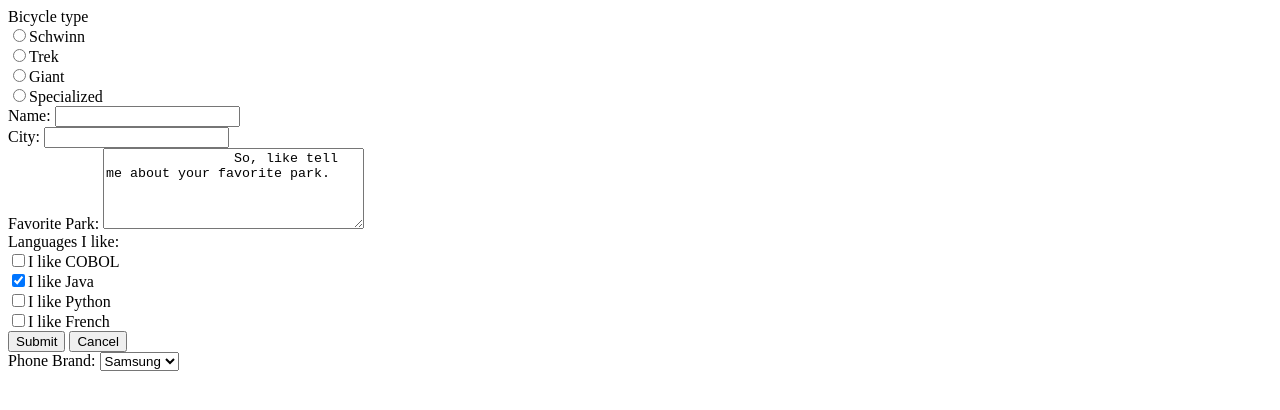
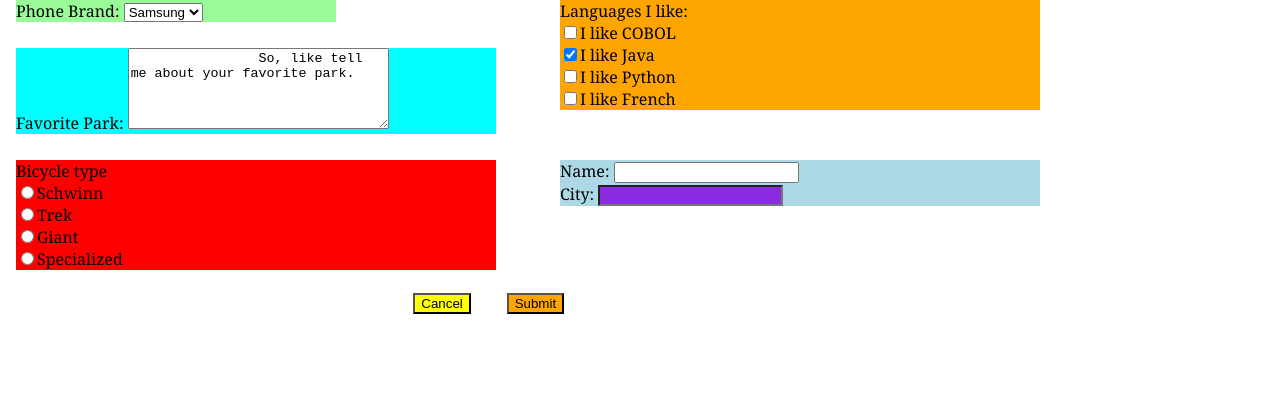
Before and after one commit to murbanski2/HtmlCssPractice1, a plain HTML site: page web/page4.html in a window 1280 px wide. Drawn offline with Linux system fonts and the light colour scheme.

Commit message:
Added styles to page4.  Made style for cancel button yellow for all instead of orange to show that I can have different buttons.

```diff
--- a/web/page4.html
+++ b/web/page4.html
@@ -8,9 +8,13 @@ and open the template in the editor.
         <title>Page 4</title>
         <meta http-equiv="Content-Type" content="text/html; charset=UTF-8">
     </head>
-    <body>
+    <body style="font-family: Georgia, 'Times New Roman', Times, serif;">
         <form action="">
-            <div class="myradio">
+            <div style="position: absolute;
+                        top: 10em;
+                        left: 1em;
+                        width: 30em;
+                        background-color: red;">
                 Bicycle type<br/>
                 <input type="radio" name="sex" value="male">Schwinn<br/>
                 <input type="radio" name="sex" value="female">Trek<br/>
@@ -18,19 +22,31 @@ and open the template in the editor.
                 <input type="radio" name="sex" value="female">Specialized<br/>
             </div>
 
-            <div class="mytext1">
+            <div style="position: absolute;
+                top: 10em;
+                left: 35em;
+                width: 30em;
+                background-color: lightblue;">
                 Name: <input type="text" name="name"><br/>
-                City: <input class="mytext2"  type="text" name="city"><br/>
+                City: <input style="background-color: blueviolet; color: white;"  type="text" name="city"><br/>
             </div>
 
-            <div class="mytext3">
+            <div style="position: absolute;
+                top: 3em;
+                left: 1em;
+                width: 30em;
+                background-color: aqua;">
                 Favorite Park:
                 <textarea class="textarea1" rows="5" cols="30">
                 So, like tell me about your favorite park.
                 </textarea>
             </div>
 
-            <div class="mychecks">
+            <div style="position: absolute;
+                top: 0em;
+                left: 35em;
+                width: 30em;
+                background-color: orange;">
                 Languages I like:<br/>
                 <input type="checkbox" name="lang" value="cobol">I like COBOL<br/>
                 <input type="checkbox" name="lang" value="java" checked>I like Java<br/>
@@ -39,11 +55,21 @@ and open the template in the editor.
             </div>
 
             <div>
-                <input type="submit" value="Submit" class="mybutton1">
-                <input type="submit" value="Cancel" class="mybutton2">
+                <input type="submit" value="Submit" style="position: absolute;
+                    top: 22em;
+                    left: 38em;
+                    background-color: orange;">
+                <input type="submit" value="Cancel" style="position: absolute;
+                    top: 22em;
+                    left: 31em;
+                    background-color: yellow;">
             </div>
 
-            <div class="mydrop">
+            <div style="position: absolute;
+                top: 0em;
+                left: 1em;
+                width: 20em;
+                background-color: palegreen;">
                 Phone Brand:
                 <select name="phones">
                     <option value="samsung">Samsung</option>
--- a/web/style/mystyle.css
+++ b/web/style/mystyle.css
@@ -52,7 +52,7 @@ input.mybutton2 {
     position: absolute;
     top: 22em;
     left: 31em;
-    background-color: orange;
+    background-color: yellow;
 }
 div.mydrop {
     position: absolute;
```
Also changed, not shown: web/page3.html (+1 -1 lines).
